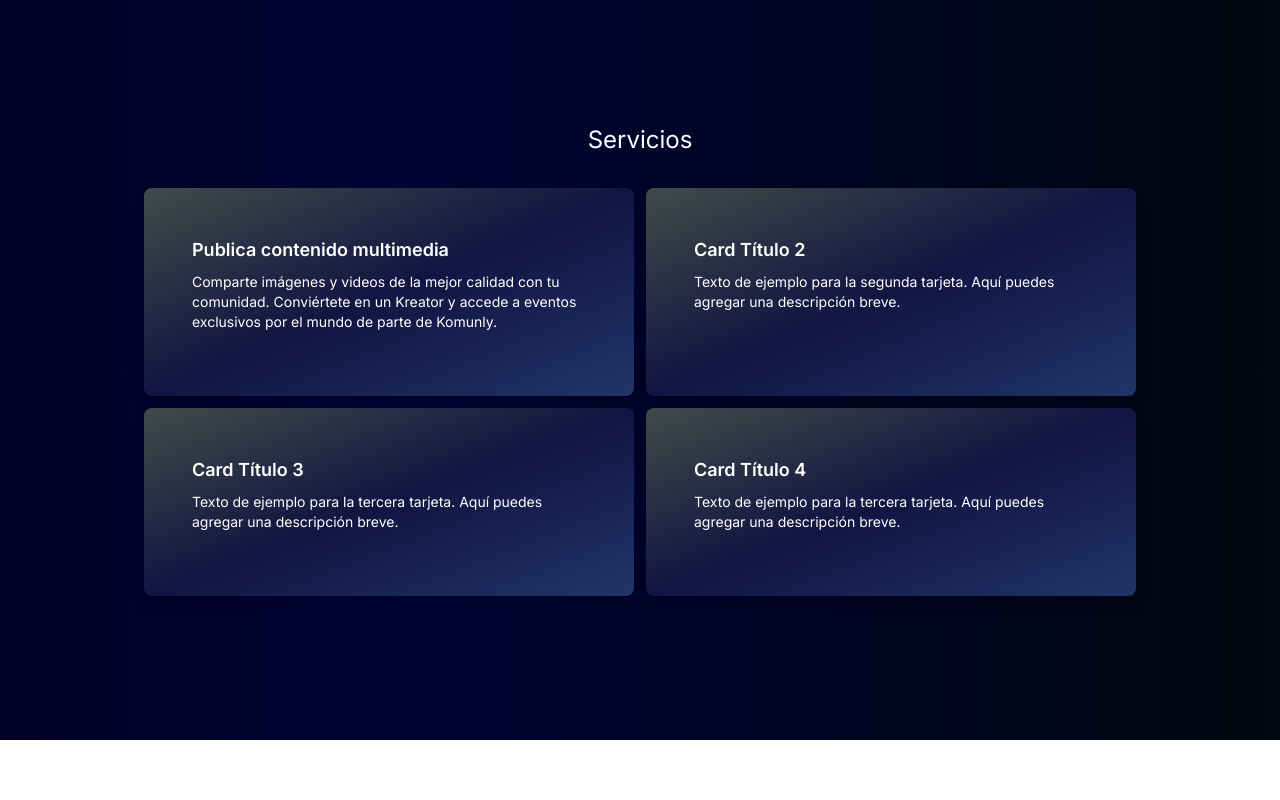
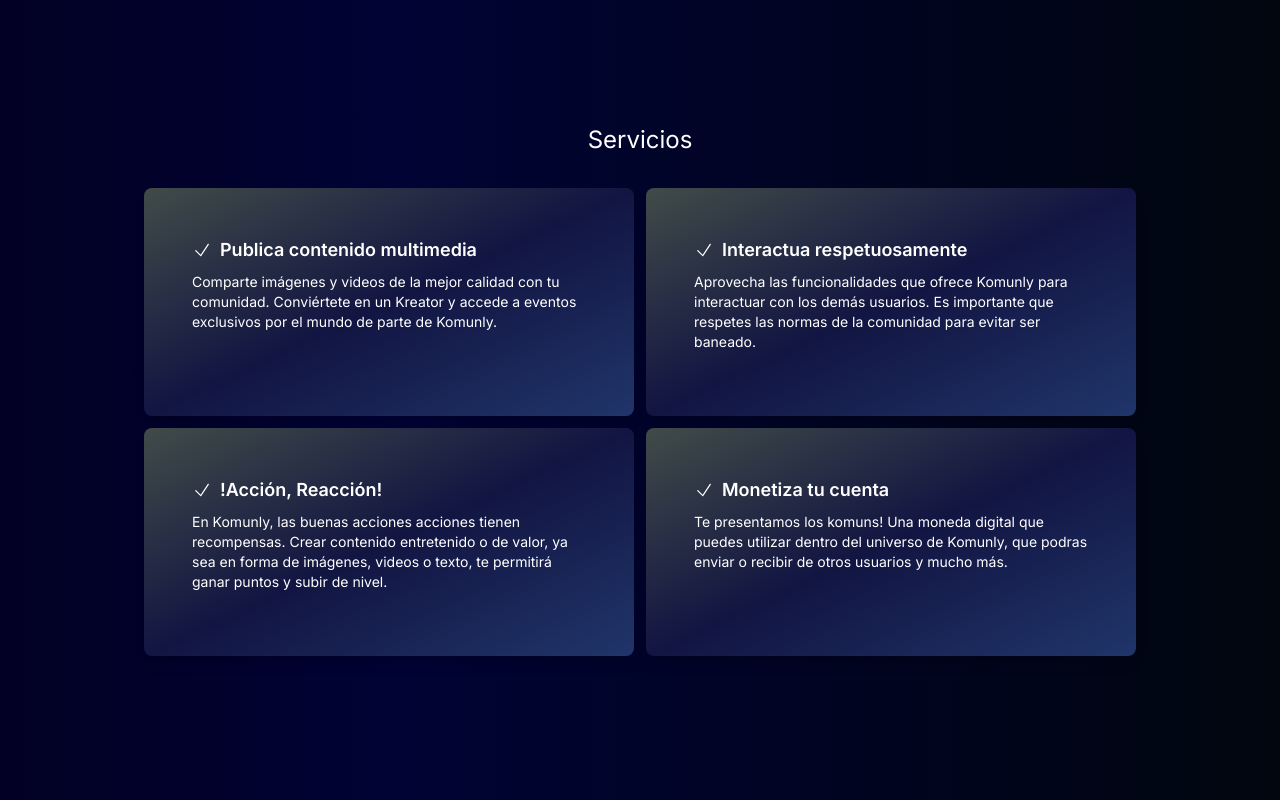
Before and after one commit to Kaoticode/komunly_web, a Next.js app: page / in a window 1280 px wide. Shown: the part 901-1701 px from the top of the page. Before the commit the page ends 1641 px from the top, so only its background shows below. Built offline with nearby package versions, Linux system fonts and the light colour scheme.

Commit message:
Cambio card-service

```diff
--- a/src/components/Card-servicios.js
+++ b/src/components/Card-servicios.js
@@ -2,6 +2,7 @@
 
 import React from 'react';
 import { motion } from 'framer-motion';
+import { CheckIcon } from '@heroicons/react/24/solid'
 
 export default function CardServicios({ title, description }) {
     return (
@@ -12,7 +13,8 @@
             transition={{ duration: 1, ease: "easeOut"}}
             viewport={{ once: true, amount: 0.8 }}
         >
-          <h3 className="text-lg font-semibold mb-2">{title}</h3>
+
+          <h3 className="flex items-center text-lg font-semibold mb-2"> <CheckIcon className='w-5 mr-2'/> {title}</h3>
           <p className="text-sm mb-4">{description}</p>
         </motion.div>
     );
--- a/src/landing-components/Servicios.js
+++ b/src/landing-components/Servicios.js
@@ -10,16 +10,16 @@
                     description="Comparte imágenes y videos de la mejor calidad con tu comunidad. Conviértete en un Kreator y accede a eventos exclusivos por el mundo de parte de Komunly."
                 />
                 <CardServicios
-                    title="Card Título 2"
-                    description="Texto de ejemplo para la segunda tarjeta. Aquí puedes agregar una descripción breve."
+                    title="Interactua respetuosamente"
+                    description="Aprovecha las funcionalidades que ofrece Komunly para interactuar con los demás usuarios. Es importante que respetes las normas de la comunidad para evitar ser baneado."
                 />
                 <CardServicios
-                    title="Card Título 3"
-                    description="Texto de ejemplo para la tercera tarjeta. Aquí puedes agregar una descripción breve."
+                    title="!Acción, Reacción!"
+                    description="En Komunly, las buenas acciones acciones tienen recompensas. Crear contenido entretenido o de valor, ya sea en forma de imágenes, videos o texto, te permitirá ganar puntos y subir de nivel."
                 />
                 <CardServicios
-                    title="Card Título 4"
-                    description="Texto de ejemplo para la tercera tarjeta. Aquí puedes agregar una descripción breve."
+                    title="Monetiza tu cuenta"
+                    description="Te presentamos los komuns! Una moneda digital que puedes utilizar dentro del universo de Komunly, que podras enviar o recibir de otros usuarios y mucho más."
                 />
             </div>
         </div>
```
